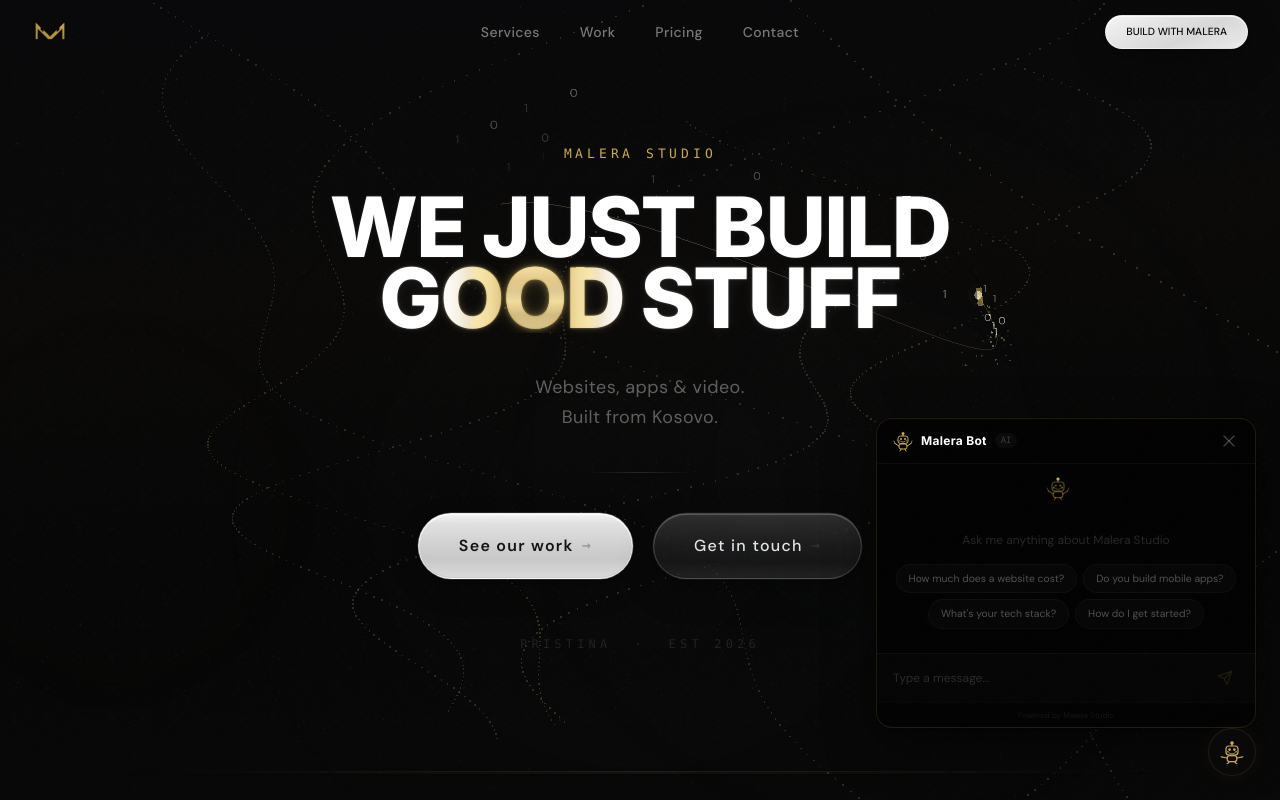
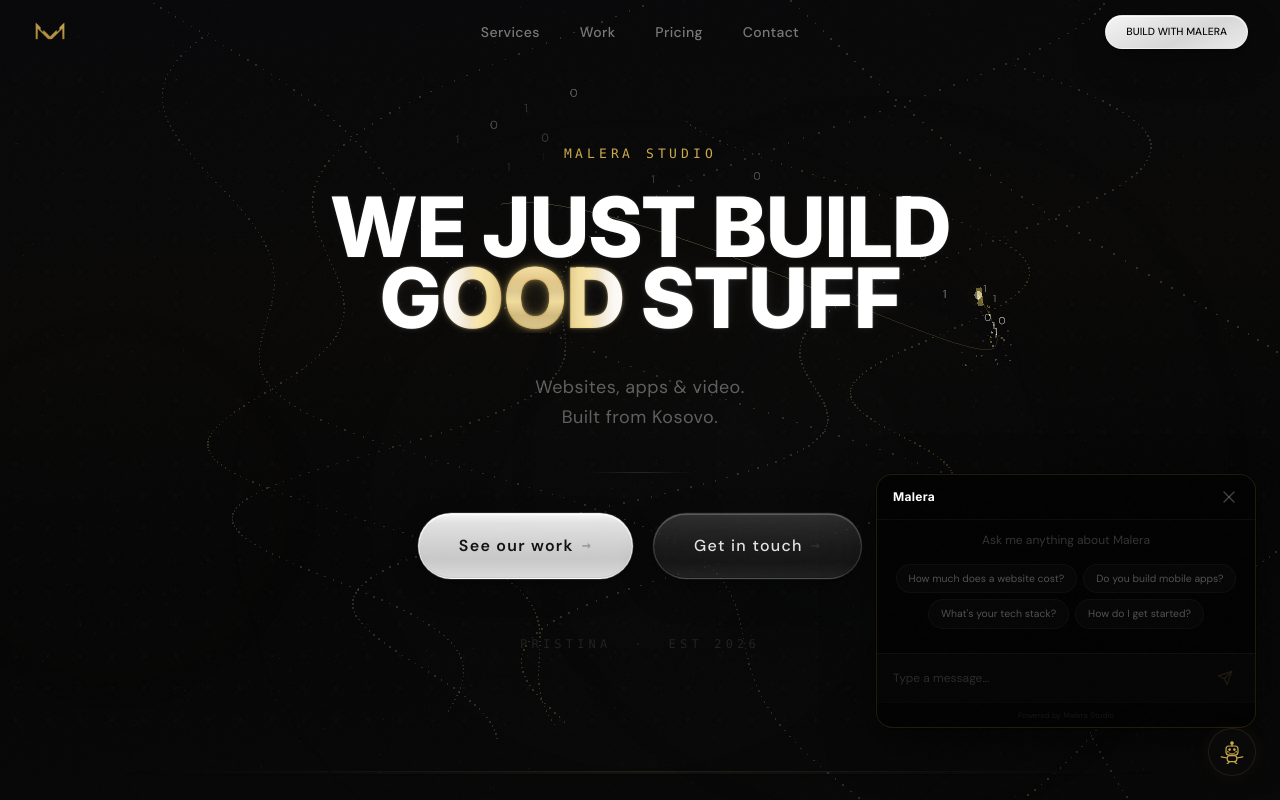
Before and after one commit to ethanhunthere/malera, a Next.js app: page / in a window 1280 px wide. Both pictures are taken after a click on the button "Chat with Malera Bot". Shown: the top 800 px of the page. Built offline with nearby package versions, Linux system fonts and the light colour scheme.

Commit message:
fix: running robot visible, removed duplicate robot from header and empty state, dropped AI badge

```diff
--- a/src/features/chat/components/ChatWidget.tsx
+++ b/src/features/chat/components/ChatWidget.tsx
@@ -275,7 +275,7 @@
         onClick={() => setOpen(!open)}
         aria-label={open ? "Close chat" : "Chat with Malera Bot"}
         className={`
-          fixed bottom-5 right-5 sm:bottom-6 sm:right-6 z-[9999]
+          fixed bottom-5 right-5 sm:bottom-6 sm:right-6 z-[99999]
           flex items-center justify-center
           w-11 h-11 sm:w-12 sm:h-12
           rounded-full
@@ -285,6 +285,7 @@
           hover:shadow-[0_0_26px_rgba(201,168,76,0.16)]
           transition-all duration-300
           group
+          pointer-events-auto
         `}
         style={{ backdropFilter: "blur(20px)", border: "1px solid rgba(201,168,76,0.12)" }}
       >
@@ -321,14 +322,8 @@
           {/* ── Header ── */}
           <div className="shrink-0 flex items-center justify-between px-4 py-3 border-b border-white/[0.04]">
             <div className="flex items-center gap-2">
-              <div className="text-gold w-5 h-5 flex items-center justify-center">
-                <RobotIcon />
-              </div>
               <span className="font-[family-name:var(--font-display)] text-white text-xs font-bold tracking-wide">
-                Malera Bot
-              </span>
-              <span className="text-[0.55rem] text-white/20 font-mono bg-white/[0.03] px-1.5 py-px rounded-full">
-                AI
+                Malera
               </span>
             </div>
             <button
@@ -345,10 +340,7 @@
             {/* Empty state */}
             {messages.length === 0 && (
               <div className="flex flex-col items-center justify-center h-full text-center gap-4">
-                <div className="text-gold/40 w-10 h-10">
-                  <RobotIcon />
-                </div>
-                <p className="text-white/15 text-xs">Ask me anything about Malera Studio</p>
+                <p className="text-white/20 text-xs">Ask me anything about Malera</p>
                 <div className="flex flex-wrap justify-center gap-1.5">
                   {SUGGESTED.map((q) => (
                     <button
```
